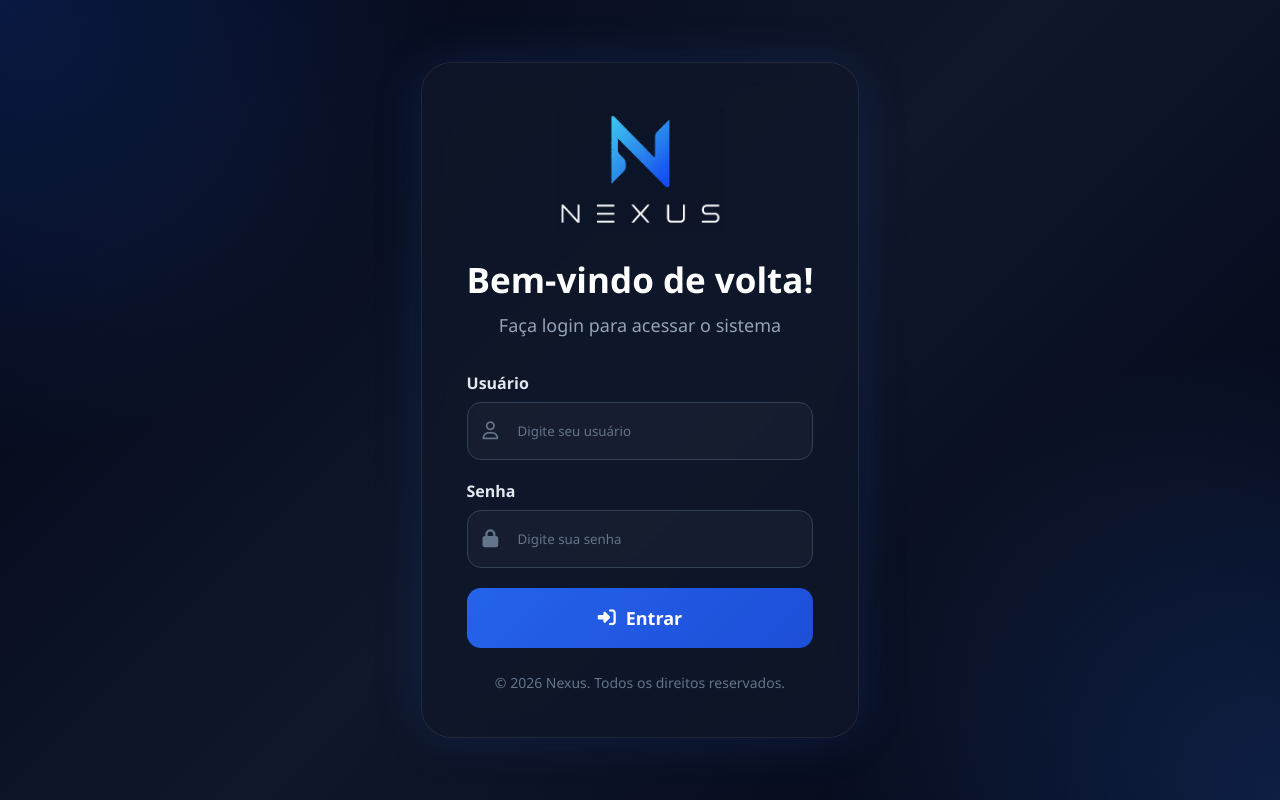
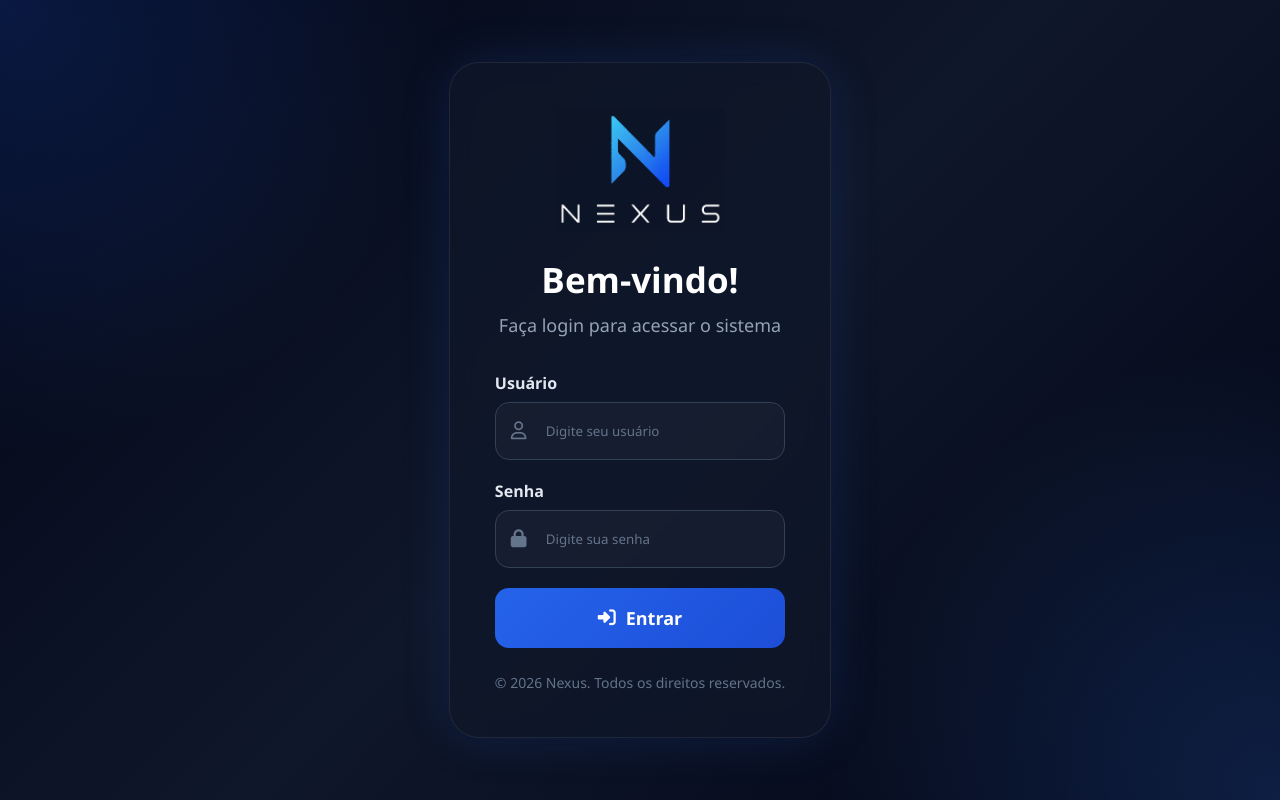
Before and after one commit to Tenorio7z/sistema-vendas, a Flask app: page / in a window 1280 px wide. Run offline with Flask 3, Linux system fonts and the light colour scheme.

Commit message:
imagem login corrigida

```diff
--- a/templates/login.html
+++ b/templates/login.html
@@ -29,15 +29,15 @@
             <div class="logo-box">
 
                 <img
-                    src="{{ url_for('static', filename='img/LogoNEXUS.png') }}"
+                    src="{{ url_for('static', filename='img/logonexus.png') }}"
                     alt="Nexus"
-                    class="logo-nexus"
-                >
+                    class="logo-nexus">
+
 
             </div>
 
             <h1>
-                Bem-vindo de volta!
+                Bem-vindo!
             </h1>
 
             <p class="sub">
```
